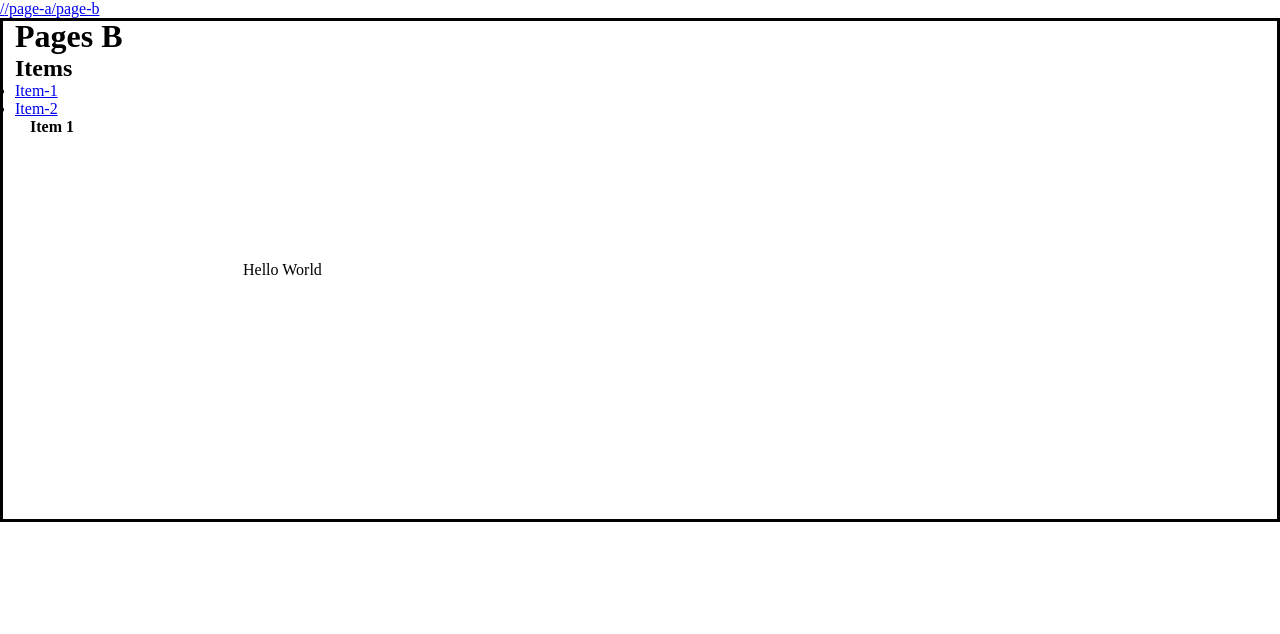
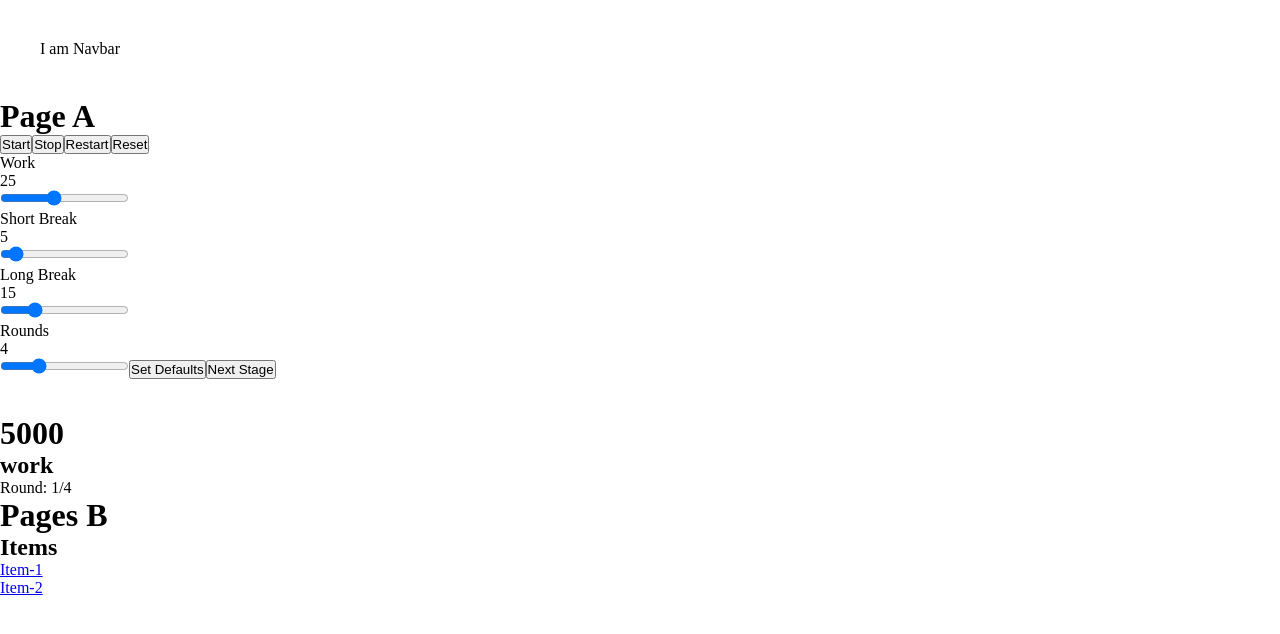
Before and after one commit to nodeTempest/pomotroid-desktop, a React (Create React App) app: page /page-b/item-1 in a window 1280 px wide. Before the commit this address led to /page-b/item-1. Shown: the top 634 px of the page. Built offline with nearby package versions, Linux system fonts and the light colour scheme.

Commit message:
[Feature] add NavBar remove transitions for App.tsx

```diff
--- a/src/App.tsx
+++ b/src/App.tsx
@@ -1,21 +1,13 @@
 import * as React from "react"
-import {
-    BrowserRouter as Router,
-    Route,
-    NavLink,
-    Redirect,
-} from "react-router-dom"
-import { Transition } from "react-transition-group"
-import { TransitionStatus } from "react-transition-group/Transition"
-import styled from "styled-components"
+import { BrowserRouter as Router, Route, Redirect } from "react-router-dom"
 import { Provider } from "react-redux"
 
 import store from "./state/store"
 
+import NavBar from "./components/NavBar"
 import PageA from "./components/PageA"
 import PageB from "./components/PageB"
 
-import Box from "./styled/Box"
 import GlobalStyle from "./styled/GlobalStyle"
 
 const routes = [
@@ -29,63 +21,23 @@ const routes = [
     { path: "/page-b", Component: PageB, exact: false },
 ]
 
-interface IFadeProps {
-    duration: number
-    state: TransitionStatus
-}
-
-const FadeWrapper = styled.div<IFadeProps>`
-    position: absolute;
-    left: 15px;
-    right: 15px;
-    transition: opacity ${({ duration }) => duration}ms;
-    opacity: ${({ state }) => (state === "entered" ? 1 : 0)};
-`
-
 const App = () => {
     return (
         <Provider store={store}>
             <Router>
                 <>
                     <GlobalStyle />
-                    <div>
-                        {routes.map(route => (
-                            <NavLink
-                                key={route.path}
-                                to={route.path}
-                                activeClassName="active"
-                            >
-                                {route.path}
-                            </NavLink>
-                        ))}
-                    </div>
+                    <NavBar />
                     {/* wrap elem must have pos relative */}
                     <div>
                         {routes.map(({ path, Component }) => (
                             <Route key={path} path={path} exact={path === "/"}>
-                                {({ match }) => (
-                                    <Transition
-                                        in={match != null}
-                                        timeout={300}
-                                        unmountOnExit
-                                        mountOnEnter
-                                    >
-                                        {state => (
-                                            <FadeWrapper
-                                                state={state}
-                                                duration={300}
-                                            >
-                                                <Component />
-                                            </FadeWrapper>
-                                        )}
-                                    </Transition>
+                                {childrenProps => (
+                                    <Component {...childrenProps} />
                                 )}
                             </Route>
                         ))}
                     </div>
-                    <Box p={30} border={3} borderColor="black">
-                        Hello World
-                    </Box>
                 </>
             </Router>
         </Provider>
--- /dev/null
+++ b/src/components/NavBar.tsx
@@ -0,0 +1,8 @@
+import * as React from "react"
+import Box from "../styled/Box"
+
+const NavBar = () => {
+    return <Box p={5}>I am Navbar</Box>
+}
+
+export default NavBar
--- a/src/components/PageA.tsx
+++ b/src/components/PageA.tsx
@@ -16,7 +16,9 @@ import {
     stagesSetDefaults,
 } from "../state/stages/actions"
 
-const PageA = () => {
+import { RouteChildrenProps } from "react-router-dom"
+
+const PageA = (props: RouteChildrenProps) => {
     const dispatch = useDispatch()
 
     const durations: IDurations = useSelector(durationsSelector)
```
